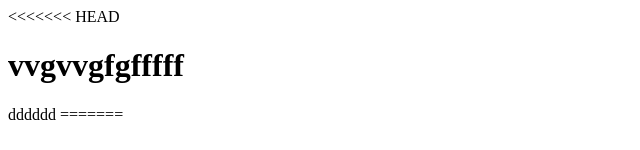
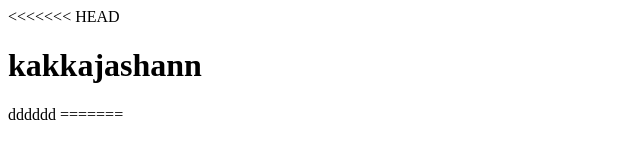
Before and after one commit to annaeeloisa2705/segundoh_2023, a plain HTML site: page index.html in a window 1280 px wide. Shown: the top 150 px of the page, without its empty margins (0-640 px from the left). Drawn offline with Linux system fonts and the light colour scheme.

Commit message:
alterado titulo

```diff
--- a/index.html
+++ b/index.html
@@ -8,7 +8,7 @@
     <title>ruas da maringa</title>
 </head>
 <body>
-    <h1>vvgvvgfgfffff</h1>
+    <h1>kakkajashann</h1>
     <span>
 dddddd
     </span>
```
Also changed, not shown: geral.css (added).
